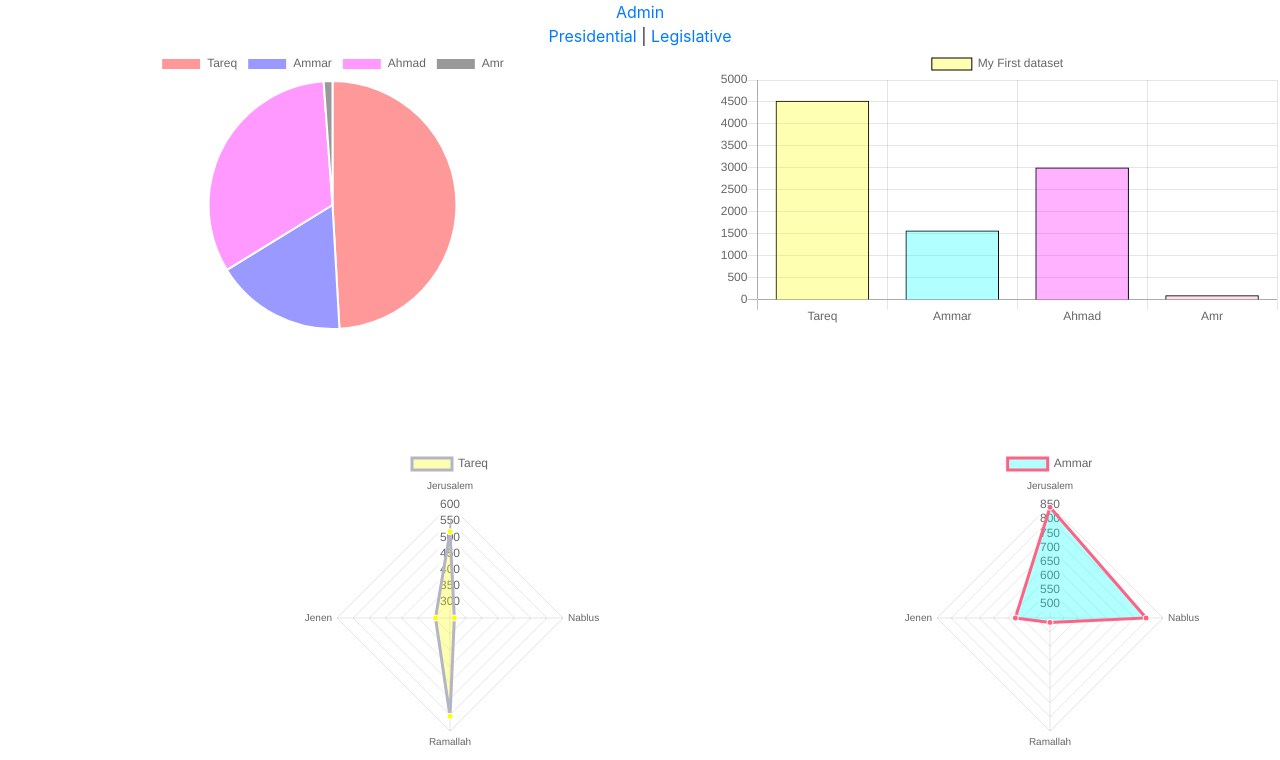
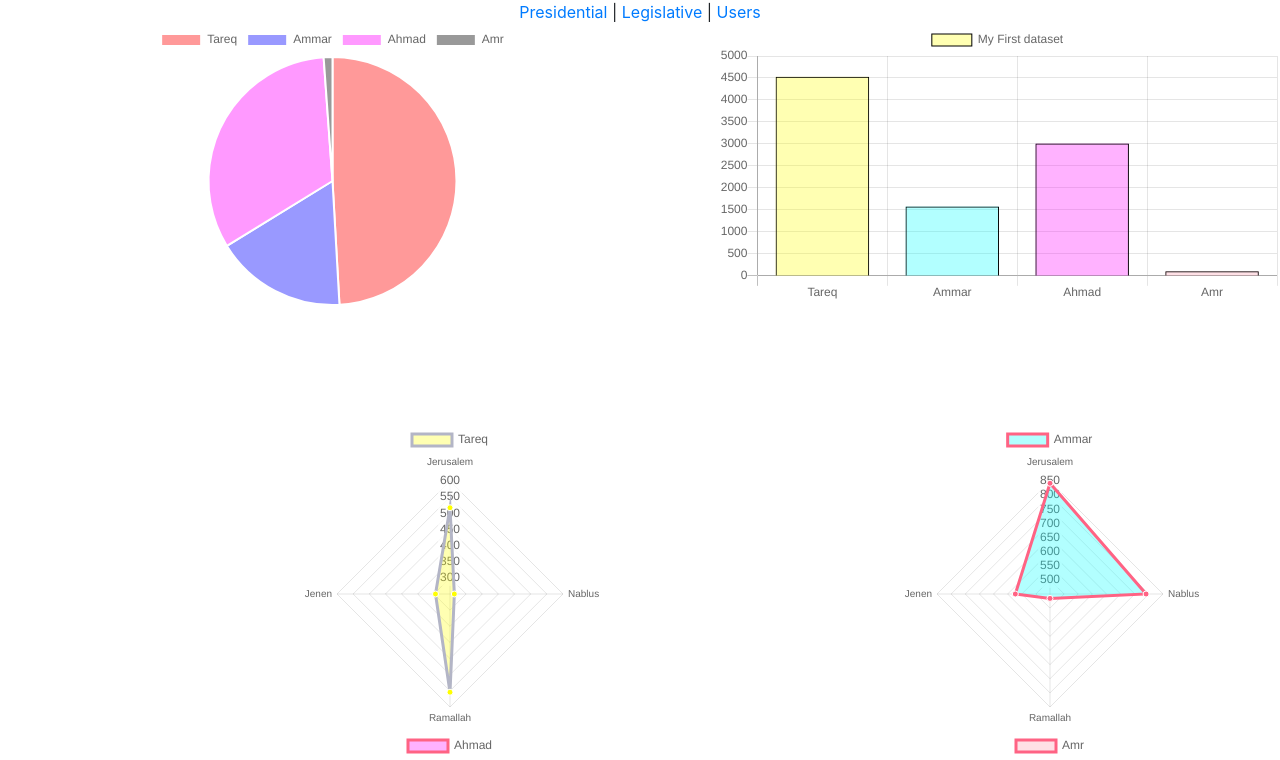
Before and after one commit to azierahmed/VotingApp, a React (Create React App) app in the folder voting_webapp_client/: page /admin/presidential in a window 1280 px wide. Shown: the top 760 px of the page. Built offline with nearby package versions, Linux system fonts and the light colour scheme.

Commit message:
adding user

```diff
--- a/voting_webapp_client/package.json
+++ b/voting_webapp_client/package.json
@@ -15,7 +15,6 @@
     "react-bootstrap": "^1.5.0",
     "react-chartjs-2": "^2.11.1",
     "react-dom": "^17.0.1",
-    "react-multistep": "^5.1.0",
     "react-router": "^5.2.0",
     "react-scripts": "4.0.2",
     "semantic-ui-react": "^2.0.3",
--- a/voting_webapp_client/src/components/Admin/Admin.js
+++ b/voting_webapp_client/src/components/Admin/Admin.js
@@ -1,19 +1,19 @@
-import {useEffect, useState} from "react";
+
 import { Link, Router } from "@reach/router"
 // import Chart from '../components/Chart';
-import {Doughnut,Pie,Line,Bar} from 'react-chartjs-2';
 import Presidential from './Presidential'
 import Legislative from './Legislative'
-
+import Users from './Users'
 
 export default props => {
 
     return(
         <div>
-        <Link to="/admin/presidential">Presidential</Link>   |  <Link to="/admin/legislative/region/Jerusalem">Legislative</Link>
+        <Link to="/admin/presidential">Presidential</Link>   |  <Link to="/admin/legislative/region/Jerusalem">Legislative</Link> | <Link to="/admin/users">Users</Link>
             <Router>
             <Presidential path="/admin/presidential"/>
             <Legislative path="/admin/legislative/region/:nt"/>
+            <Users path="/admin/users"/>
             </Router>
         </div>
     )
--- a/voting_webapp_client/src/components/Admin/Legislative.js
+++ b/voting_webapp_client/src/components/Admin/Legislative.js
@@ -1,16 +1,12 @@
-import {useEffect, useState} from "react";
+
 import { Link, Router,navigate } from "@reach/router"
-// import Chart from '../components/Chart';
-import {Doughnut,Pie,Line,Bar} from 'react-chartjs-2';
-import Admin from "./Admin";
-import Region from "./Region"
-import Party from "./Party"
+
 
 export default props => {
 
     return(
         <div>
-        <Link to="/admin/users">Users</Link> | <Link to="/admin/legislative/region/Jerusalem">Region</Link>   |  <Link to="/admin/legislative/party/Bashar">Party</Link>
+        <Link to="/admin/legislative/region/Jerusalem">Region</Link>   |  <Link to="/admin/legislative/party/Bashar">Party</Link>
         </div>
     )
 }
--- a/voting_webapp_client/src/components/Admin/Main.js
+++ b/voting_webapp_client/src/components/Admin/Main.js
@@ -5,11 +5,10 @@ import Party from "./Party"
 import Users from "./Users"
 
 
-function App() {
+function Main() {
     navigate("/admin/presidential")
     return (
     <div className="App">
-    <Link to="/admin/presidential">Admin</Link>
     <Router>
         <Presidential path="/admin/presidential"/>
         <Region path="/admin/legislative/region/:nt"/>
@@ -20,4 +19,4 @@ function App() {
     );
 }
 
-export default App;
+export default Main;
--- a/voting_webapp_client/src/components/Admin/Users.js
+++ b/voting_webapp_client/src/components/Admin/Users.js
@@ -1,7 +1,4 @@
-import {useEffect, useState} from "react";
-import { Link, Router,navigate } from "@reach/router"
-// import Chart from '../components/Chart';
-import {Doughnut,Pie,Line,Bar} from 'react-chartjs-2';
+import { useState} from "react";
 import Admin from "./Admin";
 import Legislative from "./Legislative";
 import {Table} from "react-bootstrap";
@@ -15,7 +12,6 @@ export default props => {
     return(
         <div>
             <Admin/>
-            <Legislative/>
             <div>
             <Table striped bordered hover>
                     <thead>
```
